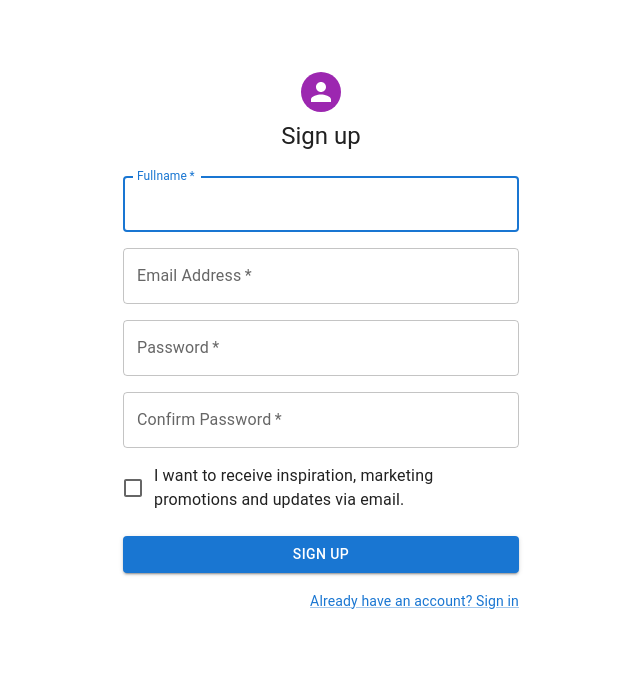
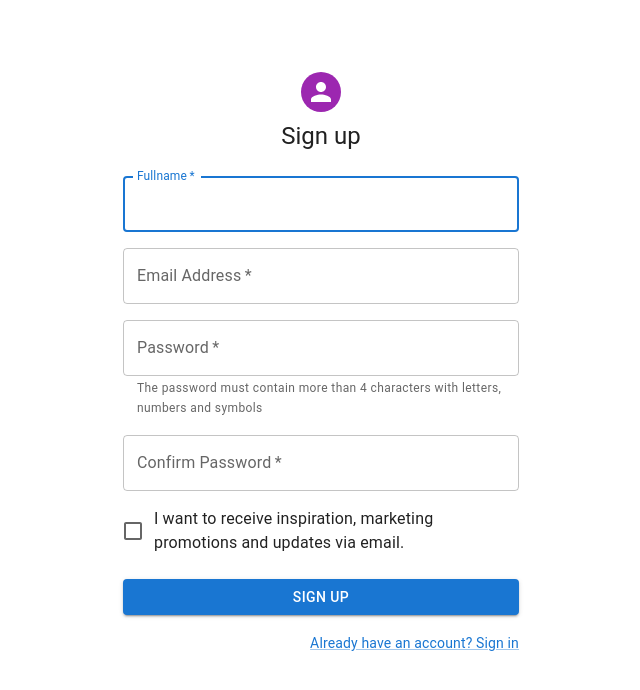
Before and after one commit to ricardovac/nestjs-auth-frontend, a React (Create React App) app: page /signup in a window 1280 px wide. Shown: the top 690 px of the page, without its empty margins (319-959 px from the left). Built offline with nearby package versions, Linux system fonts and the light colour scheme.

Commit message:
Mensagem de erro: Snackbar-MUI

```diff
--- a/src/Component/Auth/Signup.js
+++ b/src/Component/Auth/Signup.js
@@ -10,14 +10,39 @@ import Grid from '@mui/material/Grid';
 import Box from '@mui/material/Box';
 import Typography from '@mui/material/Typography';
 import Container from '@mui/material/Container';
+import Stack from '@mui/material/Stack';
+import Snackbar from '@mui/material/Snackbar';
+import MuiAlert, { AlertProps } from '@mui/material/Alert';
 import { createTheme, ThemeProvider } from '@mui/material/styles';
 import axios from 'axios';
+import { AxiosError } from 'axios';
 import { useNavigate } from 'react-router-dom';
 
 const theme = createTheme();
 
 export default function SignUp() {
+  const [open, setOpen] = React.useState(false);
   let navigate = useNavigate();
+
+
+
+  const [text, setText] = React.useState("");
+  const [errorMessage, setErrorMessage] = React.useState("");
+
+  React.useEffect(() => {
+    if (text.length < 4) {
+      setErrorMessage(
+        "The password must contain more than 4 characters with letters, numbers and symbols"
+      );
+    }
+  }, [text]);
+
+  React.useEffect(() => {
+    if (text.length > 4 && errorMessage) {
+      setErrorMessage("");
+    }
+  }, [text, errorMessage]);
+
 
   const handleSubmit = async (event) => {
     event.preventDefault();
@@ -28,8 +53,27 @@ export default function SignUp() {
       password: formData.get('password'),
       confirmPassword: formData.get('confirmPassword')
     };
-    await axios.post("http://localhost:3000/user", form);
-    navigate('/');
+
+    axios.post("http://localhost:3000/user", form)
+      .then(response => console.log(response))
+      .catch(function (error) {
+        if (error) {
+          setOpen(true);
+        } else {
+          navigate('/');
+        }
+      });
+  };
+
+  const Alert = React.forwardRef(function Alert(props, ref) {
+    return <MuiAlert elevation={6} ref={ref} variant="filled" {...props} />;
+  });
+
+  const handleClose = (event, reason) => {
+    if (reason === 'clickaway') {
+      return;
+    }
+    setOpen(false);
   };
 
   return (
@@ -81,6 +125,7 @@ export default function SignUp() {
                   type="password"
                   id="password"
                   autoComplete="new-password"
+                  helperText={errorMessage}
                 />
               </Grid>
               <Grid item xs={12}>
@@ -92,6 +137,7 @@ export default function SignUp() {
                   type="password"
                   id="confirmPassword"
                   autoComplete="new-password"
+                  onChange={(e) => setText(e.target.value)}
                 />
               </Grid>
               <Grid item xs={12}>
@@ -109,6 +155,14 @@ export default function SignUp() {
             >
               Sign Up
             </Button>
+
+            <Stack>
+              <Snackbar open={open} autoHideDuration={6000} onClose={handleClose}>
+                <Alert onClose={handleClose} severity="error" sx={{ width: '100%' }}>Oops! <br /> Preencha todos os campos corretamente. </Alert>
+              </Snackbar>
+
+            </Stack>
+
             <Grid container justifyContent="flex-end">
               <Grid item>
                 <Link href="/" variant="body2">
```
